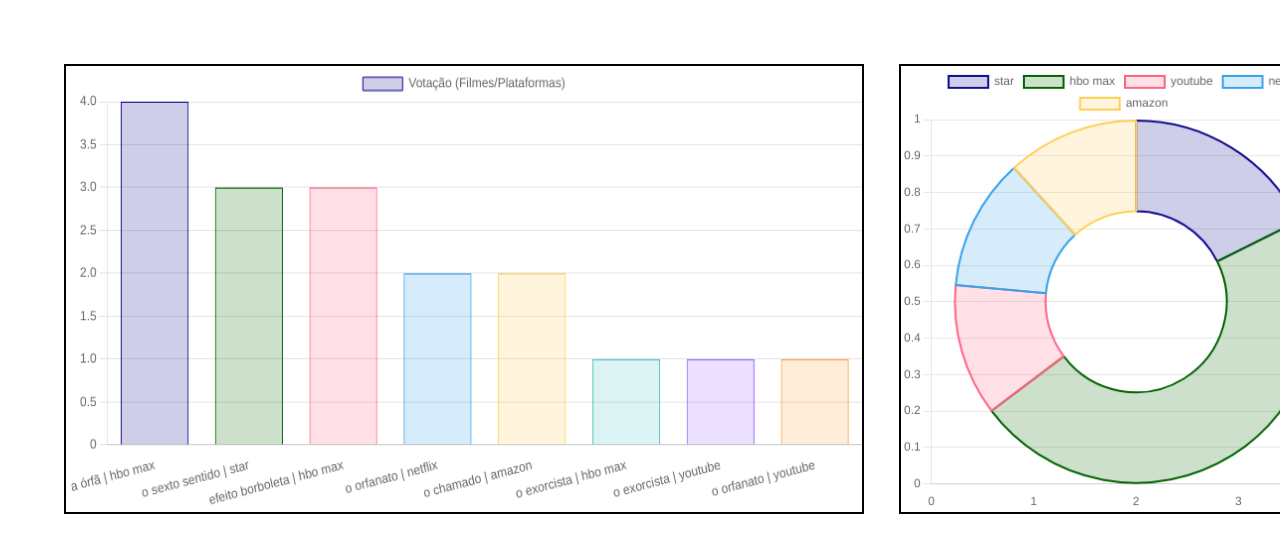
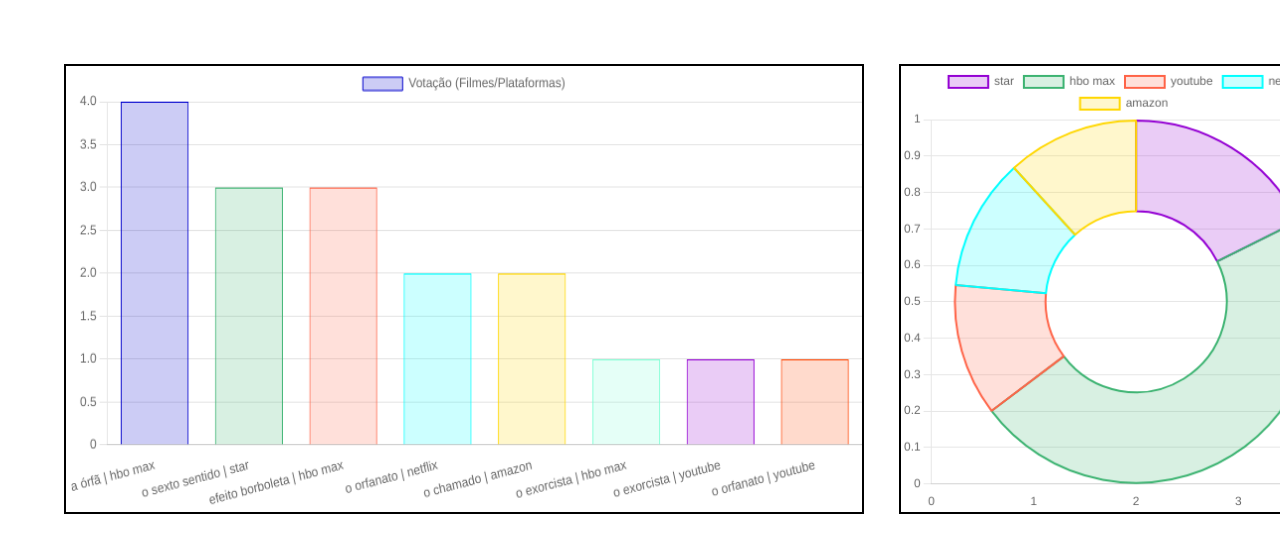
Before and after one commit to OliveiraJess/manipulando-arrays, a website: page index.html in a window 1280 px wide. Shown: the top 552 px of the page. Drawn offline with nearby package versions, Linux system fonts and the light colour scheme.

Commit message:
cores dos graficos

```diff
--- a/main.js
+++ b/main.js
@@ -239,29 +239,29 @@ const chartFilms = new Chart(context, {
       label: 'Votação (Filmes/Plataformas)',
       data: votesFilterVotingMovies,
       backgroundColor: [
-        'rgba(18, 10, 143, 0.2)',
-        'rgba(0, 100, 0, 0.2)',
-        'rgba(255, 99, 132, 0.2)',
-        'rgba(54, 162, 235, 0.2)',
-        'rgba(255, 206, 86, 0.2)',
-        'rgba(75, 192, 192, 0.2)',
-        'rgba(153, 102, 255, 0.2)',
-        'rgba(255, 159, 64, 0.2)',
+        'rgba(0,0,205, 0.2)',
+        'rgba(60,179,113, 0.2)',
+        'rgba(255,99,71, 0.2)',
+        'rgba(0,255,255, 0.2)',
+        'rgba(255,215,0, 0.2)',
+        'rgba(127,255,212, 0.2)',
+        'rgba(148,0,211, 0.2)',
+        'rgba(255,69,0, 0.2)',
       ],
       borderColor: [
-        'rgba(18, 10, 143, 1)',
-        'rgba(0, 100, 0, 1)',
-        'rgba(255, 99, 132, 1)',
-        'rgba(54, 162, 235, 1)',
-        'rgba(255, 206, 86, 1)',
-        'rgba(75, 192, 192, 1)',
-        'rgba(153, 102, 255, 1)',
-        'rgba(255, 159, 64, 1)',
+        'rgba(0,0,205, 1)',
+        'rgba(60,179,113, 1)',
+        'rgba(255,99,71, 1)',
+        'rgba(0,255,255, 1)',
+        'rgba(255,215,0, 1)',
+        'rgba(127,255,212, 1)',
+        'rgba(148,0,211, 1)',
+        'rgba(255,69,0, 1)',
 
       ],
       borderWidth: 1,
-      // hoverBackgroundColor: "rgba(255,99,132,0.4)",
-      // hoverBorderColor: "rgba(255,99,132,1)",
+      hoverBackgroundColor: "rgba(255,192,203,0.2)",
+      hoverBorderColor: "rgba(255,192,203,1)",
     }]
   },
   options: {
@@ -274,12 +274,7 @@ const chartFilms = new Chart(context, {
           display: false,
         }
       }
-    },
-    // plugins: {
-    //   legend: {
-    //     display: true,
-    //   }
-    // }
+    }
   }
 });
 
@@ -293,25 +288,18 @@ const chartStreaming = new Chart(ctx, {
       label: 'Votação (Plataformas)',
       data: votesStreaming,
       backgroundColor: [
-        'rgba(18, 10, 143, 0.2)',
-        'rgba(0, 100, 0, 0.2)',
-        'rgba(255, 99, 132, 0.2)',
-        'rgba(54, 162, 235, 0.2)',
-        'rgba(255, 206, 86, 0.2)',
-        'rgba(75, 192, 192, 0.2)',
-        'rgba(153, 102, 255, 0.2)',
-        'rgba(255, 159, 64, 0.2)',
+        'rgba(148,0,211,0.2)',
+        'rgba(60,179,113,0.2)',
+        'rgba(255,99,71,0.2)',
+        'rgba(0,255,255,0.2)',
+        'rgba(255,215,0,0.2)',
       ],
       borderColor: [
-        'rgba(18, 10, 143, 1)',
-        'rgba(0, 100, 0, 1)',
-        'rgba(255, 99, 132, 1)',
-        'rgba(54, 162, 235, 1)',
-        'rgba(255, 206, 86, 1)',
-        'rgba(75, 192, 192, 1)',
-        'rgba(153, 102, 255, 1)',
-        'rgba(255, 159, 64, 1)',
-
+        'rgba(148,0,211, 1)',
+        'rgba(60,179,113, 1)',
+        'rgba(255,99,71, 1)',
+        'rgba(0,255,255, 1)',
+        'rgba(255,215,0, 1)',
       ],
       hoverOffset: 4
     }]
@@ -326,11 +314,6 @@ const chartStreaming = new Chart(ctx, {
           display: false,
         }
       }
-    },
-    // plugins: {
-    //   legend: {
-    //     display: true,
-    //   }
-    // }
+    }
   }
 });
--- a/style.css
+++ b/style.css
@@ -1,25 +1,17 @@
 * {
   margin: 0;
   padding: 0;
+  font-family: Arial, Helvetica, sans-serif;
 }
 
 .chart {
   margin: 5%;
   display: flex;
-  /* flex-direction: row; */
-  /* max-width: 600px; */
 }
-
-
-
-/* .chart__streaming {} */
-
-
 
 canvas {
   border: 2px solid black;
 }
-
 
 
 @media screen and (min-width: 320px) {
```
